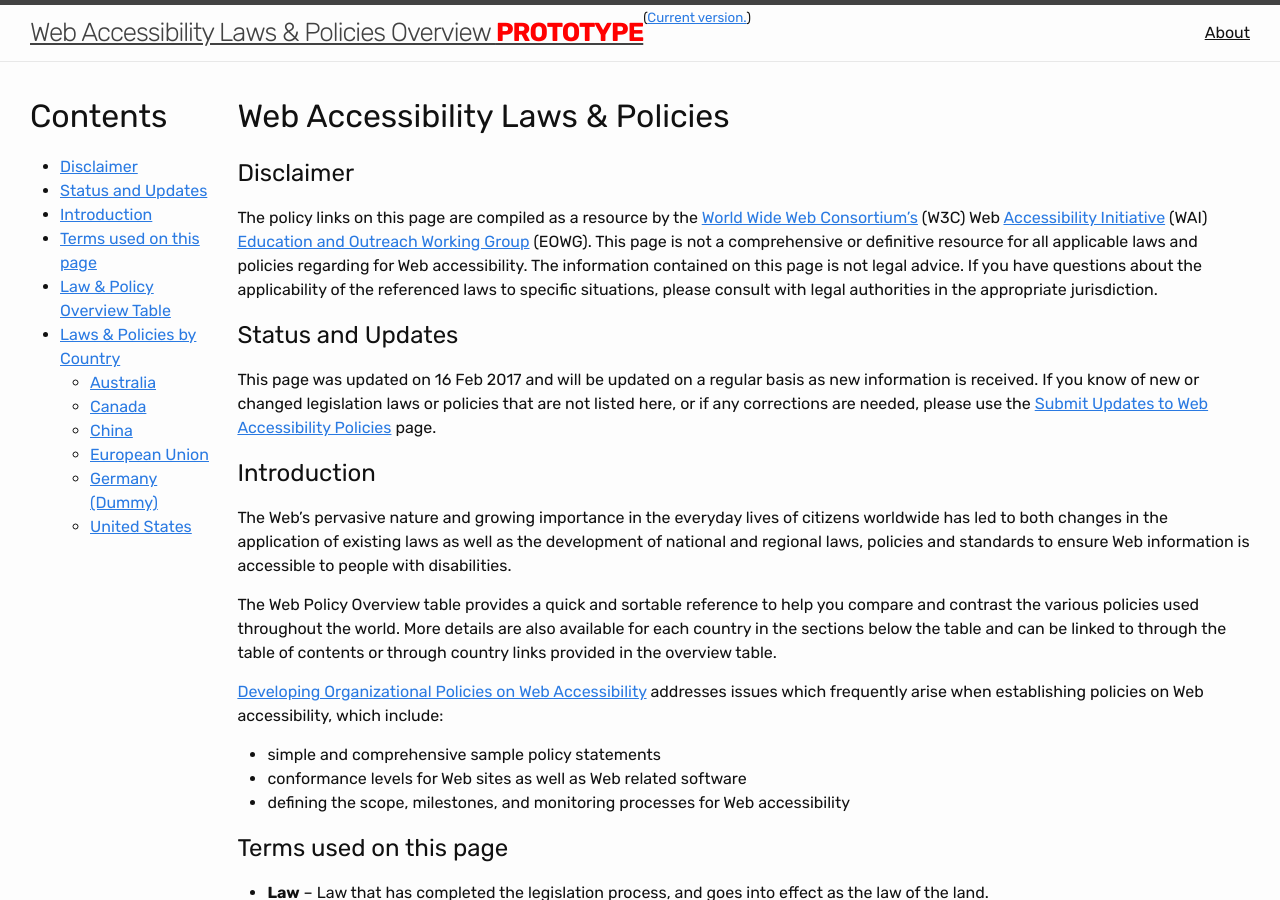
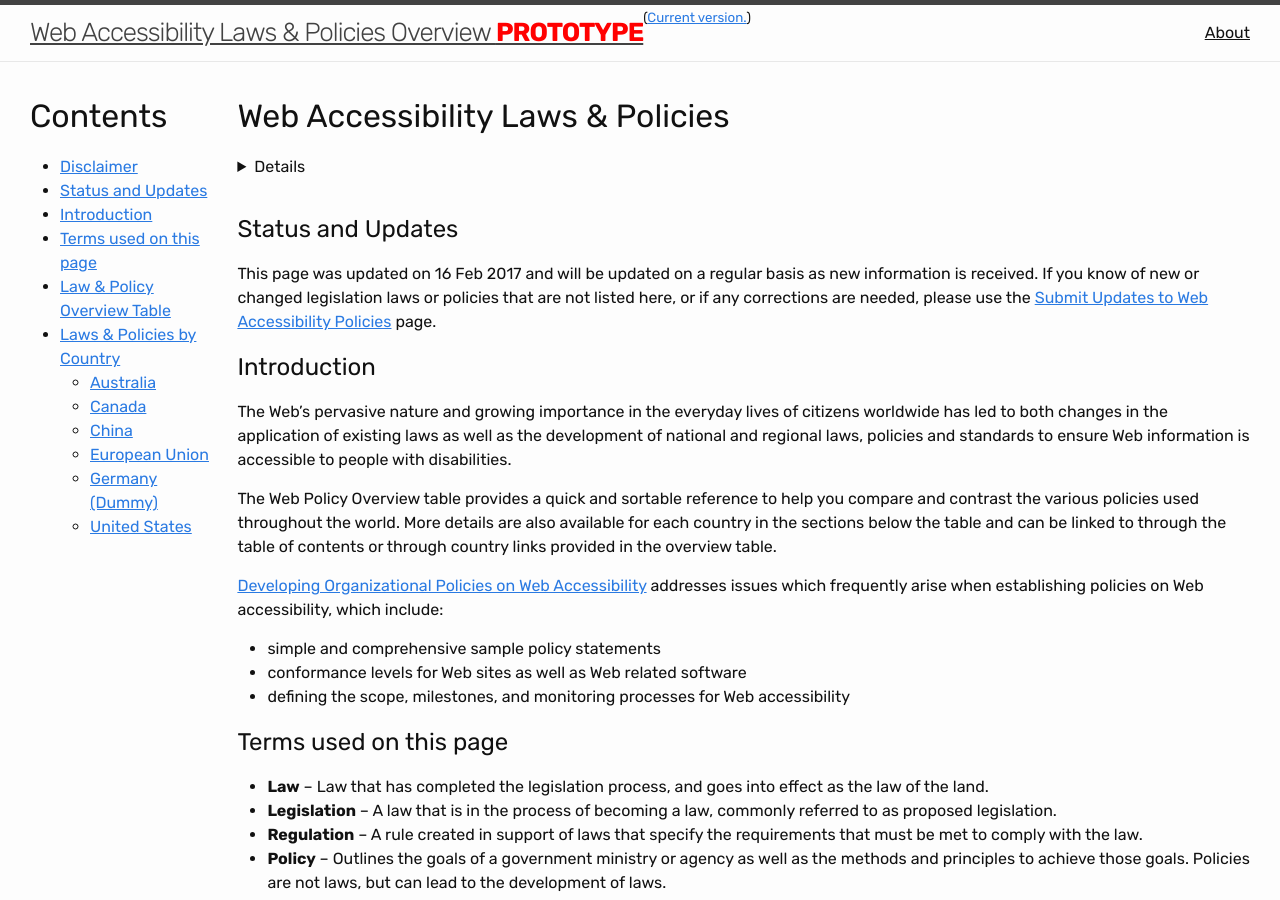
Before and after one commit to w3c/wai-policies-prototype, a Jekyll site: the page built from index.html, in a window 1280 px wide and 900 px high. Built offline with Jekyll 4.4.1, drawn with Linux system fonts in a browser that asks for light colours; some of the changed text lies outside the part shown.

Commit message:
Disclaimer edits
Added collapsible container for disclaimer, edited content with shorter
version, and added link in footer to disclaimer.

Addresses GitHub issue #1

```diff
--- a/_includes/footer.html
+++ b/_includes/footer.html
@@ -8,7 +8,7 @@
       <div class="footer-col footer-col-1">
         <ul class="contact-list">
           <li>{{ site.title }}</li>
-          <li><a href="mailto:{{ site.email }}">{{ site.email }}</a></li>
+          <li><a href="#xdisclaimer">Disclaimer</a></li>
         </ul>
       </div>
 
--- a/index.html
+++ b/index.html
@@ -27,8 +27,15 @@ layout: default
   <h1>Web Accessibility Laws &amp; Policies</h1>
 
   {% for help in site.help %}
+    {% if help.title == "Disclaimer" %}
+    <details>
+    <h2 id="x{{help.title | slugify }}">{{help.title}}: This is <em>not legal advice</em>. (click to open)</h2>
+    {{help.content}}
+    </details>
+    {% else %}
     <h2 id="x{{help.title | slugify }}">{{help.title}}</h2>
     {{help.content}}
+    {% endif %}
   {% endfor %}
 
 <details open>
```
Also changed, not shown: _help/1-disclaimer.md (+1 -1 lines).
